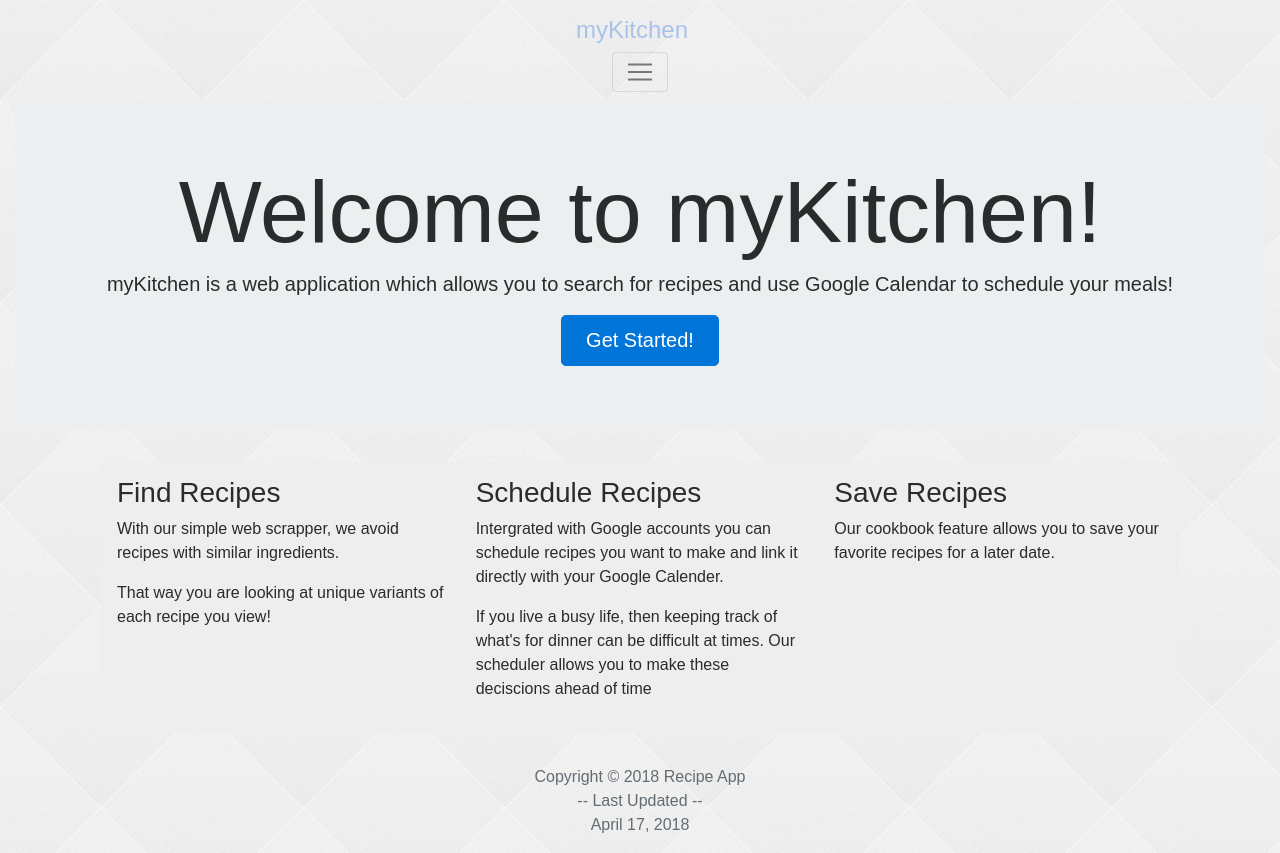
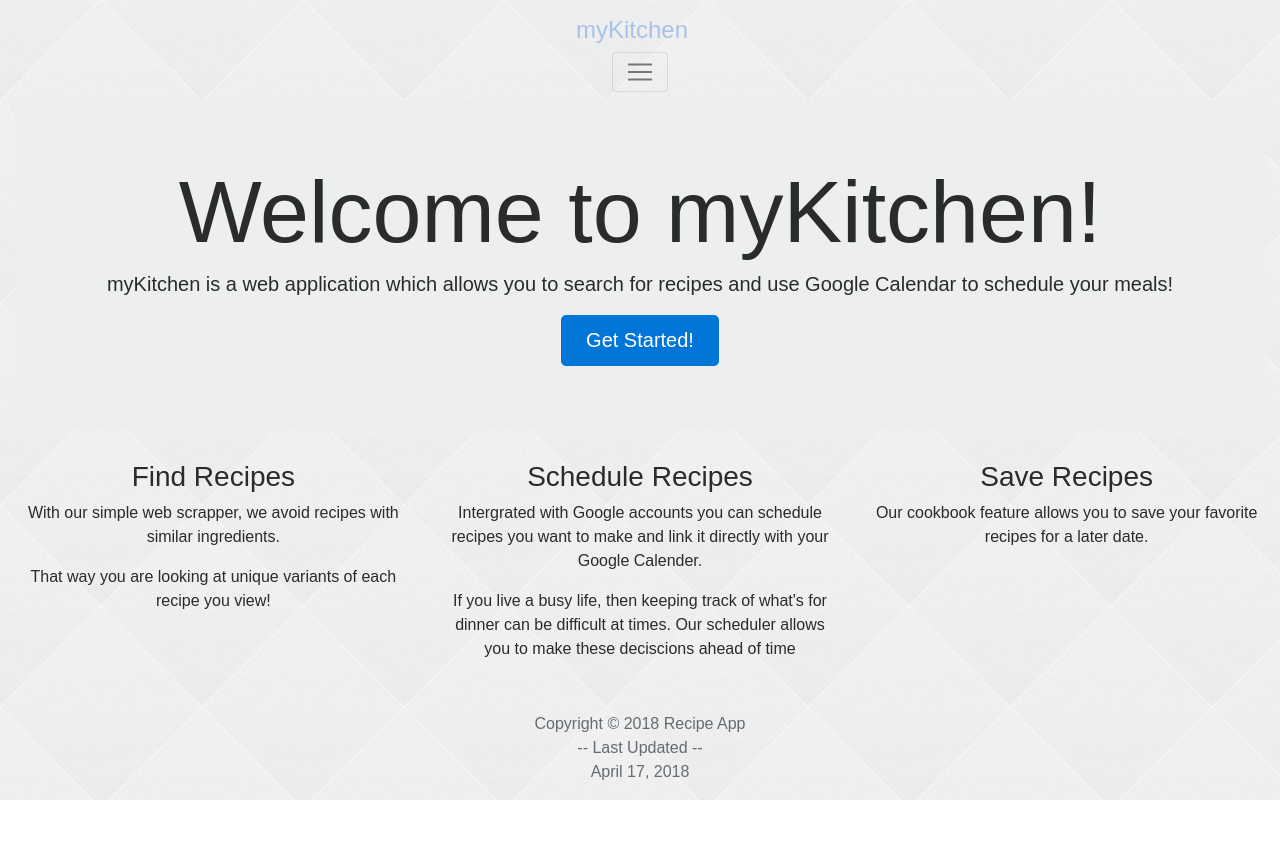
Before and after one commit to Piedesert/my-kitchen, a React (Create React App) app: page /home in a window 1280 px wide. After the commit the page ends 800 px from the top, so only its background shows below. Built offline with nearby package versions, Linux system fonts and the light colour scheme; some icons are missing.

Commit message:
Got the footer fixed

```diff
--- a/public/index.html
+++ b/public/index.html
@@ -16,7 +16,7 @@
 	<link rel="stylesheet" href="https://maxcdn.bootstrapcdn.com/bootstrap/4.0.0-beta.3/css/bootstrap.min.css" integrity="sha384-Zug+QiDoJOrZ5t4lssLdxGhVrurbmBWopoEl+M6BdEfwnCJZtKxi1KgxUyJq13dy" crossorigin="anonymous">
 	<link href="//netdna.bootstrapcdn.com/bootstrap/3.0.0/css/bootstrap-glyphicons.css" rel="stylesheet">
 
-	<link rel="stylesheet" href="main_style.css">
+	<link rel = "stylesheet" href = "main_style.css">
     <!--
       Notice the use of %PUBLIC_URL% in the tags above.
       It will be replaced with the URL of the `public` folder during the build.
@@ -50,31 +50,11 @@
 		  To create a production bundle, use `npm run build` or `yarn build`.
 		-->
 
-		<div class = "container">
-			<div id = "mainDiv" style="min-height:100%; position:relative;">
-				<div class="row">
-					<div class="col-sm-4">
-						<h3>Find Recipes</h3>
-						<p>With our simple web scrapper, we avoid recipes with similar ingredients.</p>
-						<p>That way you are looking at unique variants of each recipe you view!</p>
-					</div>
-					<div class="col-sm-4">
-						<h3>Schedule Recipes</h3>
-						<p>Intergrated with Google accounts you can schedule recipes you want to make and link it directly with your Google Calender.</p>
-						<p>If you live a busy life, then keeping track of what's for dinner can be difficult at times.
-						Our scheduler allows you to make these deciscions ahead of time</p>
-					</div>
-					<div class="col-sm-4">
-						<h3>Save Recipes</h3>
-						<p>Our cookbook feature allows you to save your favorite recipes for a later date.</p>
-					</div>
-				</div>
-			</div>
-		</div>
+
 
 	</body>
 
-	<footer class = "container-fluid text-center footer-copyright bg-dark footerBottom" style = "padding-top: 1em;">
+	<footer class = "container-fluid text-center footer-copyright bg-dark footerBottom" id = "footfoot">
 		<div class = "row">
 			<div class = "col-sm-12">
 				<span class = "text-muted">Copyright &copy 2018 Recipe App</span><br />
--- a/public/main_style.css
+++ b/public/main_style.css
@@ -67,6 +67,15 @@ a:active{
 	background-color: #eee/*#a8c2ea*/;
 }
 
+#footfoot {
+	position: absolute;
+	margin-top: 1em; /* negative value of footer height */
+	clear: both;
+	padding-top: 10px;
+	bottom: 0;
+    width: 100%;
+}
+
 #infoCollumn{
 	background: #000;
 }
--- a/src/App.js
+++ b/src/App.js
@@ -26,7 +26,7 @@ class App extends Component {
 						<span class = "navbar-toggler-icon"></span>
 					</button>
 
-					<div class = "collapse navbar-collapse" id = "myNavbar navbarResponsive">
+					<div class = "collapse navbar-collapse" id = "navbarResponsive">
 						<ul class = "navbar-nav mr-auto mk-navbar">
 							<li class = "nav-item"><a href = '/schedule' id = "navStyle" class = "nav-link">Schedule</a></li>
 							<li class = "nav-item"><a href = '/search' id = "navStyle" class = "nav-link">Find Recipes</a></li>
--- a/src/defaultComponent.js
+++ b/src/defaultComponent.js
@@ -9,7 +9,27 @@ class Default extends Component {
 					<p class = "lead">myKitchen is a web application which allows you to search for recipes and use Google Calendar to schedule your meals!</p>
 					<a class = "btn btn-primary btn-lg" href = "/search">Get Started!</a>
 				</div>
+
+				<div class="row">
+					<div class="col-sm-4">
+						<h3>Find Recipes</h3>
+						<p>With our simple web scrapper, we avoid recipes with similar ingredients.</p>
+						<p>That way you are looking at unique variants of each recipe you view!</p>
+					</div>
+					<div class="col-sm-4">
+						<h3>Schedule Recipes</h3>
+						<p>Intergrated with Google accounts you can schedule recipes you want to make and link it directly with your Google Calender.</p>
+						<p>If you live a busy life, then keeping track of what's for dinner can be difficult at times.
+						Our scheduler allows you to make these deciscions ahead of time</p>
+					</div>
+					<div class="col-sm-4">
+						<h3>Save Recipes</h3>
+						<p>Our cookbook feature allows you to save your favorite recipes for a later date.</p>
+					</div>
+				</div>
+
 			</div>
+
 		);
 	}
 }
```
